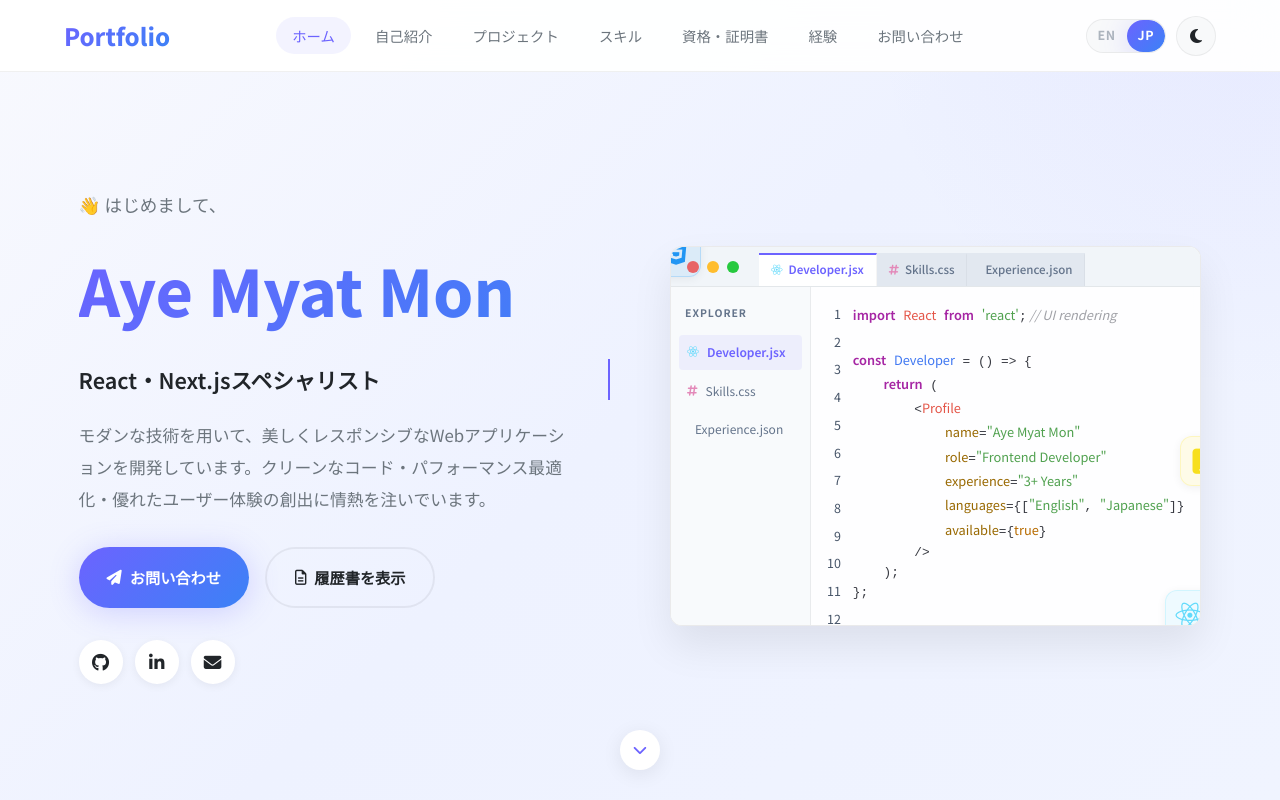
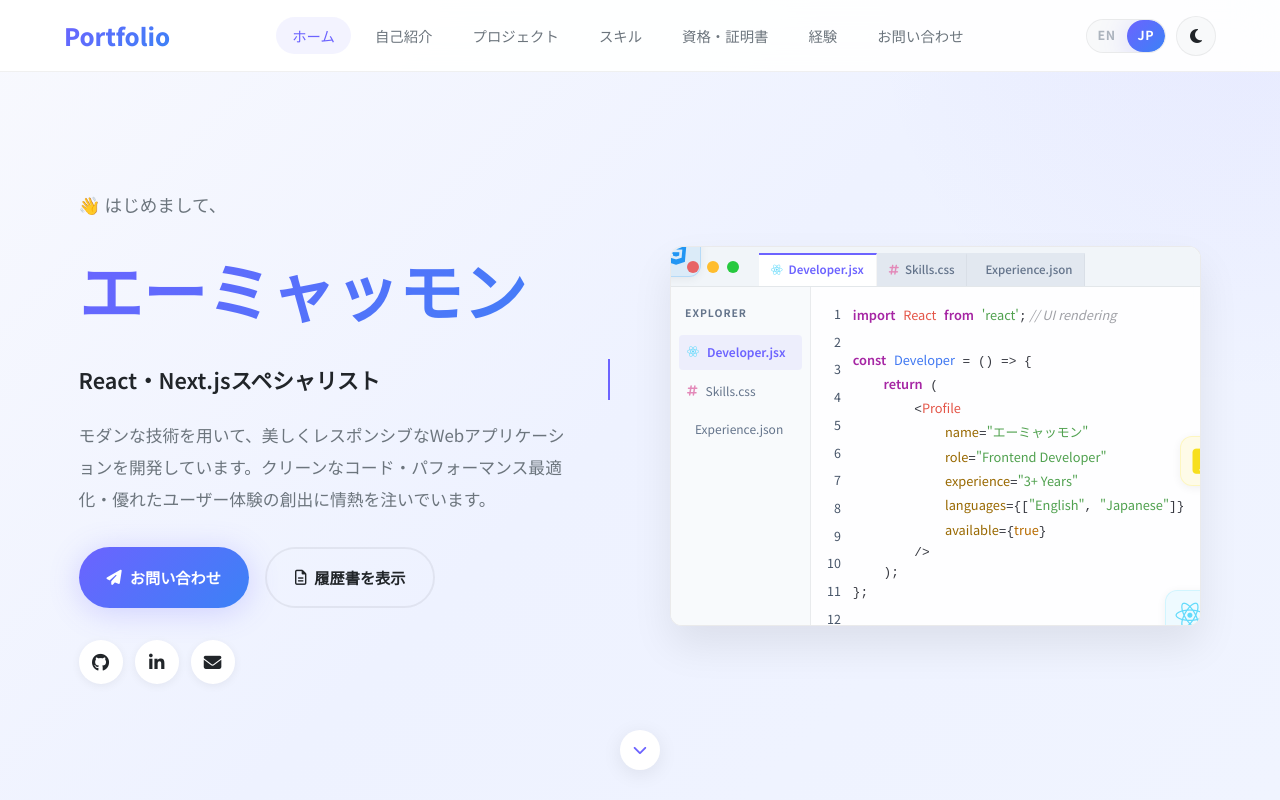
Before and after one commit to ashein-codethedreams/My-Portfolio, a Next.js app: page / in a window 1280 px wide. Shown: the top 800 px of the page. Built offline with nearby package versions, Linux system fonts and the light colour scheme.

Commit message:
feat: localize portfolio name

```diff
--- a/app/layout.jsx
+++ b/app/layout.jsx
@@ -16,12 +16,12 @@ const notoSansJP = Noto_Sans_JP({
 });
 
 export const metadata = {
-    title: 'Aye Myat Mon | Frontend Software Developer - Portfolio',
+    title: 'エーミャッモン | Frontend Software Developer - Portfolio',
     description:
-        'Portfolio of Aye Myat Mon, a passionate Frontend Software Developer specializing in React, Next.js, and modern web technologies.',
+        'Portfolio of エーミャッモン, a passionate Frontend Software Developer specializing in React, Next.js, and modern web technologies.',
     openGraph: {
-        title: 'Aye Myat Mon | Frontend Software Developer - Portfolio',
-        description: 'Explore the portfolio of Aye Myat Mon, featuring an interactive macOS IDE coding mockup, vertical experience timelines, and printable A4 resumes.',
+        title: 'エーミャッモン | Frontend Software Developer - Portfolio',
+        description: 'Explore the portfolio of エーミャッモン, featuring an interactive macOS IDE coding mockup, vertical experience timelines, and printable A4 resumes.',
         type: 'website',
         locale: 'en_US',
         images: [
@@ -29,14 +29,14 @@ export const metadata = {
                 url: 'https://portfolio.enttnine.online/og-image.png',
                 width: 1200,
                 height: 630,
-                alt: 'Aye Myat Mon | Frontend Software Developer Portfolio',
+                alt: 'エーミャッモン | Frontend Software Developer Portfolio',
             }
         ]
     },
     twitter: {
         card: 'summary_large_image',
-        title: 'Aye Myat Mon | Frontend Software Developer - Portfolio',
-        description: 'Explore the portfolio of Aye Myat Mon, featuring an interactive macOS IDE coding mockup, vertical experience timelines, and printable A4 resumes.',
+        title: 'エーミャッモン | Frontend Software Developer - Portfolio',
+        description: 'Explore the portfolio of エーミャッモン, featuring an interactive macOS IDE coding mockup, vertical experience timelines, and printable A4 resumes.',
         images: ['https://portfolio.enttnine.online/og-image.png'],
     }
 };
@@ -53,16 +53,16 @@ export default function RootLayout({ children }) {
 
                 <link rel="icon" type="image/png" href="/icon.png" />
 
-                <meta property="og:title" content="Aye Myat Mon | Frontend Software Developer - Portfolio" />
-                <meta property="og:description" content="Explore the portfolio of Aye Myat Mon, featuring an interactive macOS IDE coding mockup, vertical experience timelines, and printable A4 resumes." />
+                <meta property="og:title" content="エーミャッモン | Frontend Software Developer - Portfolio" />
+                <meta property="og:description" content="Explore the portfolio of エーミャッモン, featuring an interactive macOS IDE coding mockup, vertical experience timelines, and printable A4 resumes." />
                 <meta property="og:image" content="https://portfolio.enttnine.online/og-image.png" />
                 <meta property="og:image:width" content="1200" />
                 <meta property="og:image:height" content="630" />
                 <meta property="og:type" content="website" />
 
                 <meta name="twitter:card" content="summary_large_image" />
-                <meta name="twitter:title" content="Aye Myat Mon | Frontend Software Developer - Portfolio" />
-                <meta name="twitter:description" content="Explore the portfolio of Aye Myat Mon, featuring an interactive macOS IDE coding mockup, vertical experience timelines, and printable A4 resumes." />
+                <meta name="twitter:title" content="エーミャッモン | Frontend Software Developer - Portfolio" />
+                <meta name="twitter:description" content="Explore the portfolio of エーミャッモン, featuring an interactive macOS IDE coding mockup, vertical experience timelines, and printable A4 resumes." />
                 <meta name="twitter:image" content="https://portfolio.enttnine.online/og-image.png" />
 
                 <link
--- a/components/About.jsx
+++ b/components/About.jsx
@@ -3,7 +3,7 @@
 import Image from 'next/image';
 import styles from './About.module.css';
 import SectionHeader from './SectionHeader';
-import { aboutData } from '@/data/portfolio';
+import { aboutData, heroData } from '@/data/portfolio';
 import { useIntersectionObserver } from '@/hooks/useIntersectionObserver';
 import { useLanguage } from '@/hooks/useLanguage';
 
@@ -26,7 +26,7 @@ export default function About() {
                             <div className={styles.profilePhotoInner}>
                                 <Image
                                     src="/assets/MyPhoto.jpg"
-                                    alt="Aye Myat Mon – Frontend Developer"
+                                    alt={`${heroData.name[lang] ?? heroData.name.en} – Frontend Developer`}
                                     width={340}
                                     height={400}
                                     className={styles.profilePhoto}
--- a/components/CodeMockup.jsx
+++ b/components/CodeMockup.jsx
@@ -2,9 +2,13 @@
 
 import { useState } from 'react';
 import styles from './CodeMockup.module.css';
+import { heroData } from '@/data/portfolio';
+import { useLanguage } from '@/hooks/useLanguage';
 
 export default function CodeMockup() {
     const [activeFile, setActiveFile] = useState('Developer.jsx');
+    const { lang } = useLanguage();
+    const name = heroData.name[lang] ?? heroData.name.en;
 
     const files = [
         { name: 'Developer.jsx', icon: 'fab fa-react', color: '#61dafb' },
@@ -71,7 +75,7 @@ export default function CodeMockup() {
                                     <span className={styles.keyword}>const</span> <span className={styles.function}>Developer</span> = () =&gt; &#123;{'\n'}
                                     {'    '}<span className={styles.keyword}>return</span> ({'\n'}
                                     {'        '}&lt;<span className={styles.tag}>Profile</span>{'\n'}
-                                    {'            '}<span className={styles.attr}>name</span>=<span className={styles.string}>"Aye Myat Mon"</span>{'\n'}
+                                    {'            '}<span className={styles.attr}>name</span>=<span className={styles.string}>"{name}"</span>{'\n'}
                                     {'            '}<span className={styles.attr}>role</span>=<span className={styles.string}>"Frontend Developer"</span>{'\n'}
                                     {'            '}<span className={styles.attr}>experience</span>=<span className={styles.string}>"3+ Years"</span>{'\n'}
                                     {'            '}<span className={styles.attr}>languages</span>=&#123;[<span className={styles.string}>"English"</span>, <span className={styles.string}>"Japanese"</span>]&#125;{'\n'}
--- a/components/Footer.jsx
+++ b/components/Footer.jsx
@@ -1,7 +1,7 @@
 'use client';
 
 import styles from './Footer.module.css';
-import { footerData } from '@/data/portfolio';
+import { footerData, heroData } from '@/data/portfolio';
 import { useLanguage } from '@/hooks/useLanguage';
 
 export default function Footer() {
@@ -59,7 +59,7 @@ export default function Footer() {
                     </div>
                 </div>
                 <div className={styles.footerBottom}>
-                    <p>{t.copyright(new Date().getFullYear())}</p>
+                        <p>{t.copyright(new Date().getFullYear(), heroData.name[lang] ?? heroData.name.en)}</p>
                 </div>
             </div>
         </footer>
--- a/components/Hero.jsx
+++ b/components/Hero.jsx
@@ -96,7 +96,7 @@ export default function Hero() {
                     <p className={styles.heroGreeting}>
                         <span className={styles.wave}>👋</span> {t.greeting}
                     </p>
-                    <h1 className={styles.heroName}>{heroData.name}</h1>
+                    <h1 className={styles.heroName}>{heroData.name[lang] ?? heroData.name.en}</h1>
                     <p className={`${styles.heroTitle} ${styles.typing}`}>
                         <span className={styles.typingText}>{typedText}</span>
                         <span className={styles.mobileTitle}>
--- a/data/portfolio.js
+++ b/data/portfolio.js
@@ -23,7 +23,10 @@ export const navLinks = {
 };
 
 export const heroData = {
-    name: 'Aye Myat Mon',
+    name: {
+        en: 'Aye Myat Mon',
+        ja: 'エーミャッモン',
+    },
     image: '/images/hero-illustration.png',
     socials: [
         { href: 'https://github.com/ashein-codethedreams', icon: 'fab fa-github', label: 'GitHub' },
@@ -386,7 +389,7 @@ export const footerData = {
         ],
         connect: 'Connect',
         quickLinksLabel: 'Quick Links',
-        copyright: (year) => `© ${year} Aye Myat Mon. All rights reserved.`,
+        copyright: (year, name) => `© ${year} ${name}. All rights reserved.`,
     },
     ja: {
         tagline: '一ピクセルずつ、美しいWeb体験を築いています。',
@@ -398,7 +401,7 @@ export const footerData = {
         ],
         connect: 'SNS',
         quickLinksLabel: 'クイックリンク',
-        copyright: (year) => `© ${year} Aye Myat Mon. All rights reserved.`,
+        copyright: (year, name) => `© ${year} ${name}. All rights reserved.`,
     },
 };
 
```
